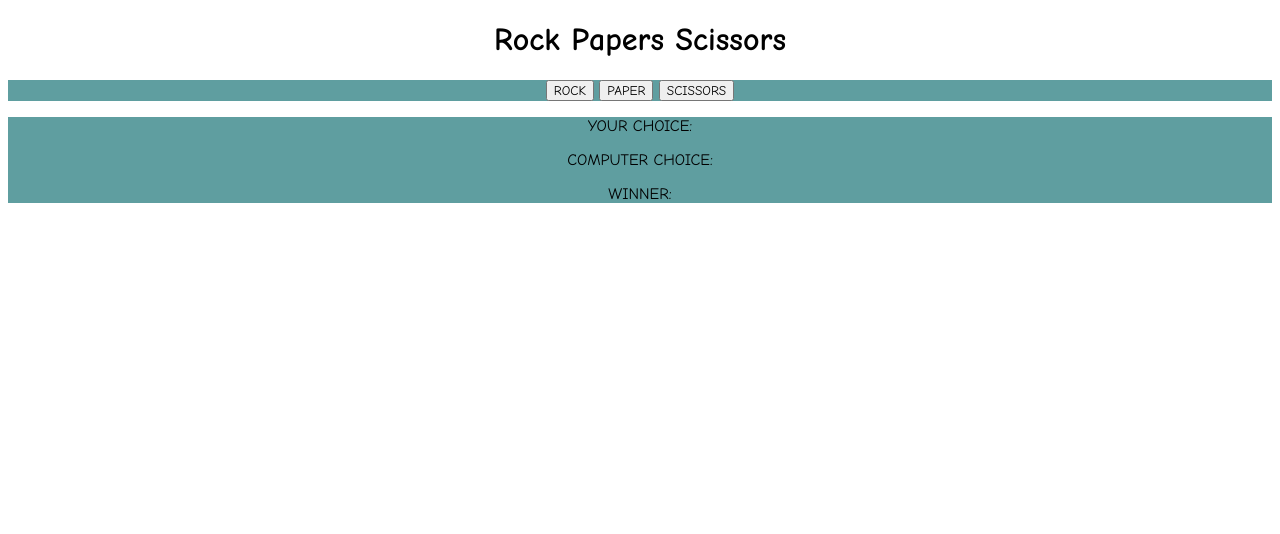
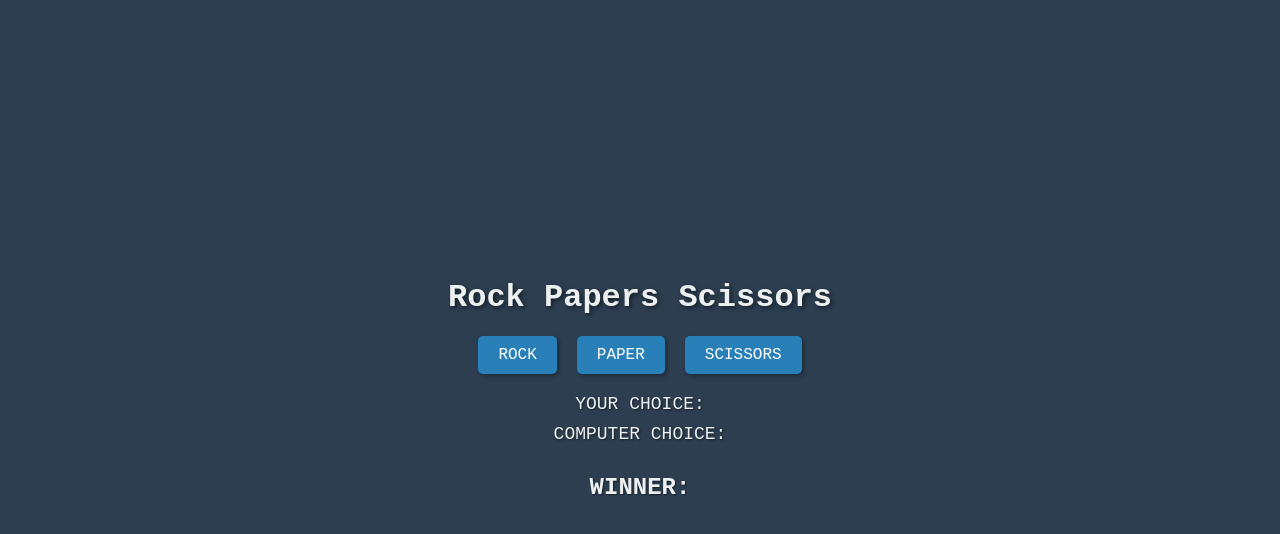
Before and after one commit to MazenKhafagyyy/Rock-Paper-Scissors, a plain HTML site: page index.html in a window 1280 px wide. Drawn offline with Linux system fonts and the light colour scheme.

Commit message:
Updated the website to look more clean.

```diff
--- a/intro.js
+++ b/intro.js
@@ -47,18 +47,15 @@ function playRound(playerChoice) {
 
 const rock_btn = document.querySelector("#rock");
 rock_btn.addEventListener('click', function (e) {
-    e.target.style.background = "pink";
     playRound("rock");
 });
 
 const paper_btn = document.querySelector("#paper");
 paper_btn.addEventListener('click', function (e) {
-    e.target.style.background = "pink";
     playRound("paper");
 });
 
 const scissors_btn = document.querySelector("#scissors");
 scissors_btn.addEventListener('click', function (e) {
-    e.target.style.background = "pink";
     playRound("scissors");
 });
--- a/styles.css
+++ b/styles.css
@@ -1,17 +1,73 @@
+/* styles.css */
 
+/* Resetting default margin and padding */
 * {
-    /* border: 1px solid red; */
-    font-family: "Comic Sans MS", "Comic Sans", cursive;
+    margin: 0;
+    padding: 0;
+    box-sizing: border-box;
+    font-family: 'Courier New', Courier, monospace;
 }
 
-h1 {
-    font-family: "Comic Sans MS", "Comic Sans", cursive;
-    text-align: center;
+/* Body styles */
+body {
+    background-color: #2c3e50; /* Darker background color */
+    display: flex;
+    flex-direction: column;
+    align-items: center;
+    justify-content: center;
+    height: 100vh;
+    margin: 0;
 }
 
+/* Heading styles */
+h1 {
+    text-align: center;
+    margin-bottom: 20px;
+    color: #ecf0f1; /* Light text color */
+    text-shadow: 2px 2px 4px rgba(0, 0, 0, 0.5); /* Text shadow for depth */
+}
+
+/* Container styles */
 .container {
-    height: 100;
-    width: 100;
-    text-align: center;
-    background-color: cadetblue;
+    display: flex;
+    justify-content: center;
+    align-items: center;
+    margin-bottom: 20px;
 }
+
+/* Button styles */
+button {
+    padding: 10px 20px;
+    margin: 0 10px;
+    font-size: 16px;
+    cursor: pointer;
+    border-radius: 5px;
+    border: none;
+    background-color: #2980b9; /* Darker button color */
+    color: white;
+    text-transform: uppercase;
+    box-shadow: 2px 2px 4px rgba(0, 0, 0, 0.3); /* Button shadow */
+}
+
+/* Output container styles */
+.output {
+    display: flex;
+    flex-direction: column;
+    align-items: center;
+    color: #ecf0f1; /* Light text color */
+    text-shadow: 1px 1px 2px rgba(0, 0, 0, 0.5); /* Text shadow for depth */
+}
+
+/* Outcome text styles */
+#outcome {
+    font-size: 24px;
+    font-weight: bold;
+    margin-top: 20px;
+}
+
+/* Choice display styles */
+#player_choice_display,
+#computer_choice_display {
+    font-size: 18px;
+    margin-bottom: 10px;
+}
```
